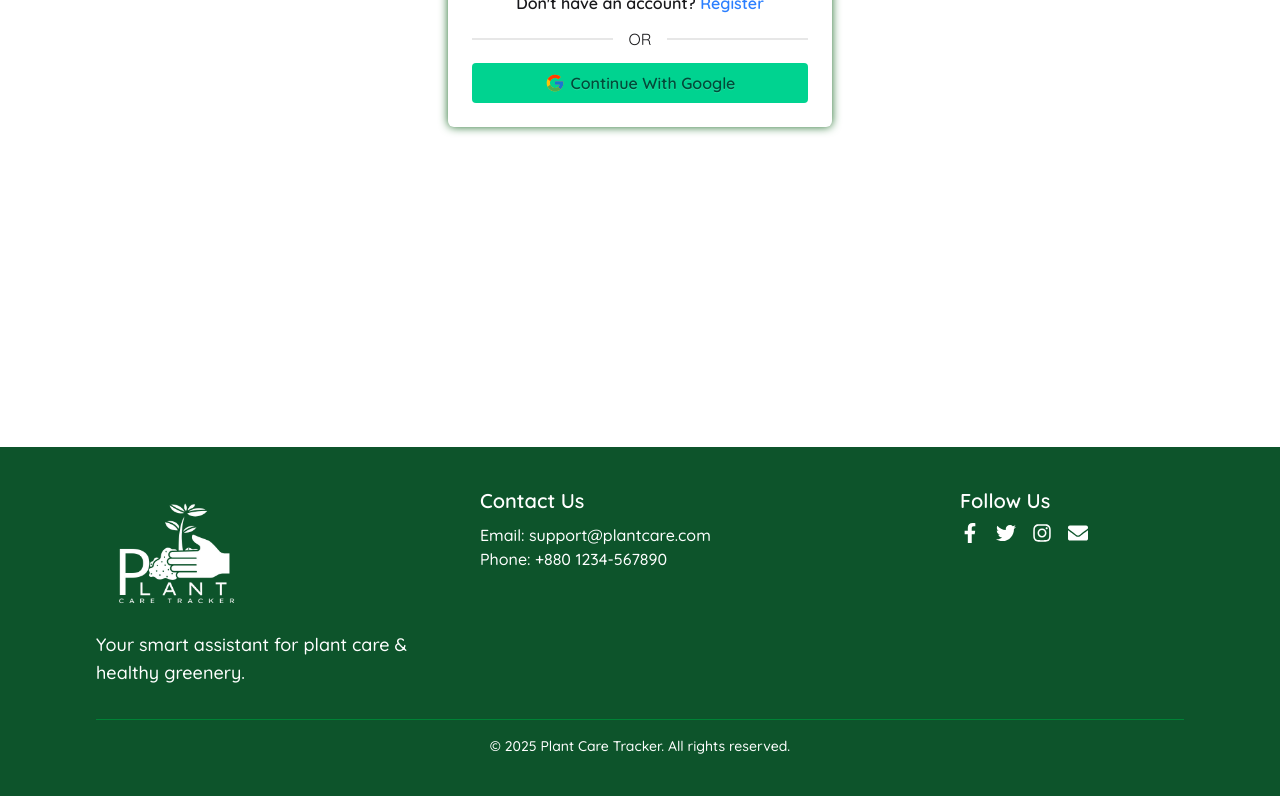
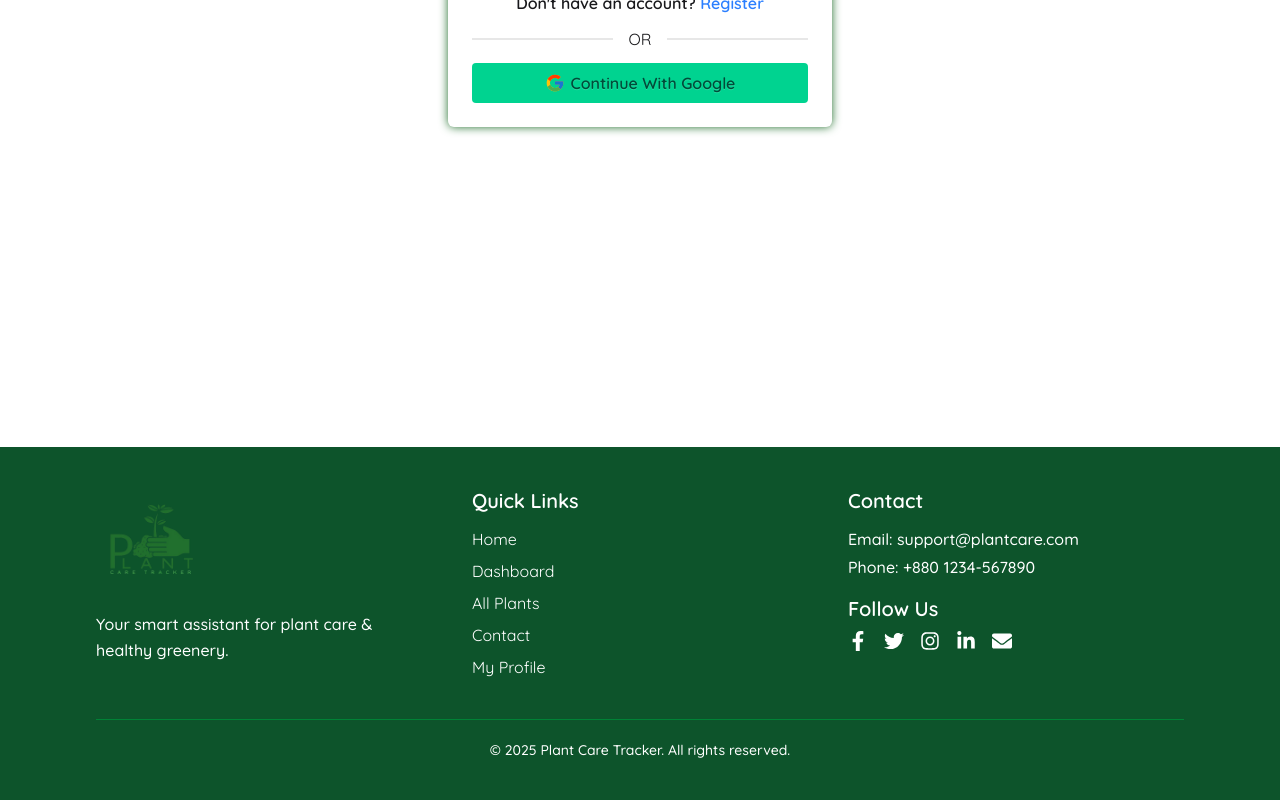
Before and after one commit to shakilsarkar12/plant-care-tracker-client, a React (Vite) app: page /login in a window 1280 px wide. Shown: the part 417-1217 px from the top of the page. Built offline with nearby package versions, Linux system fonts and the light colour scheme; no server answers.

Commit message:
footer update

```diff
--- a/src/Components/Footer/Footer.jsx
+++ b/src/Components/Footer/Footer.jsx
@@ -1,65 +1,106 @@
-import React from "react";
-import navLogo from "../../assets/footerLogo.png";
 import {
   FaFacebookF,
   FaTwitter,
   FaInstagram,
   FaEnvelope,
+  FaLinkedinIn,
 } from "react-icons/fa";
+import { Link } from "react-router";
+import navLogo from "../../assets/logo.png";
 
 const Footer = () => {
   return (
-    <footer className="bg-green-900 text-white py-10 px-4 sm:px-5 md:px-8 lg:px-16 xl:px-24 mt-10">
-      <div className="max-w-7xl mx-auto flex flex-col sm:flex-row gap-8">
-        <div className="sm:w-1/2 md:w-1/3">
+    <footer className="bg-green-900 text-white py-10 px-4 sm:px-6 lg:px-16 xl:px-24 mt-10">
+      <div className="max-w-7xl mx-auto grid gap-10 md:grid-cols-3">
+        {/* Logo & Tagline */}
         <div>
           <img
-              className="w-20 h-20 md:w-40 md:h-40 -mt-2 mb-2"
+            className="w-20 h-20 md:w-28 md:h-28 mb-3"
             src={navLogo}
             alt="Plant Care Tracker"
           />
-          </div>
-          <p className="-mt-4 text-sm sm:text-lg text-white font-medium">
+          <p className="text-sm sm:text-base font-medium leading-relaxed">
             Your smart assistant for plant care & healthy greenery.
           </p>
         </div>
 
-        <div className="md:w-2/3 flex flex-col md:flex-row gap-8">
-          <div className="md:w-1/2">
-            <h3 className="text-lg sm:text-xl font-semibold mb-2">
-              Contact Us
-            </h3>
-            <p className="text-sm sm:text-base sm:font-medium">
+        {/* Navigation Links */}
+        <div>
+          <h3 className="text-lg sm:text-xl font-semibold mb-3">Quick Links</h3>
+          <ul className="space-y-2 text-sm sm:text-base">
+            <li>
+              <Link to="/" className="hover:text-green-400 transition">
+                Home
+              </Link>
+            </li>
+            <li>
+              <Link to="/dashboard" className="hover:text-green-400 transition">
+                Dashboard
+              </Link>
+            </li>
+            <li>
+              <Link to="/allplants" className="hover:text-green-400 transition">
+                All Plants
+              </Link>
+            </li>
+            <li>
+              <Link to="/contact" className="hover:text-green-400 transition">
+                Contact
+              </Link>
+            </li>
+            <li>
+              <Link to="/profile" className="hover:text-green-400 transition">
+                My Profile
+              </Link>
+            </li>
+          </ul>
+        </div>
+
+        {/* Contact & Social */}
+        <div>
+          <h3 className="text-lg sm:text-xl font-semibold mb-3">Contact</h3>
+          <p className="text-sm sm:text-base font-medium mb-1">
             Email: support@plantcare.com
           </p>
-            <p className="text-sm sm:text-base sm:font-medium">
+          <p className="text-sm sm:text-base font-medium mb-4">
             Phone: +880 1234-567890
           </p>
-          </div>
-
-          <div className="w-fit md:mx-auto">
           <h3 className="text-lg sm:text-xl font-semibold mb-2">Follow Us</h3>
           <div className="flex gap-4 mt-2">
             <a
-                href="https://www.facebook.com/"
+              href="https://facebook.com"
+              target="_blank"
+              rel="noreferrer"
               className="hover:text-green-400 transition"
             >
               <FaFacebookF size={20} />
             </a>
             <a
-                href="https://x.com/"
+              href="https://twitter.com"
+              target="_blank"
+              rel="noreferrer"
               className="hover:text-green-400 transition"
             >
               <FaTwitter size={20} />
             </a>
             <a
-                href="https://www.instagram.com/"
+              href="https://instagram.com"
+              target="_blank"
+              rel="noreferrer"
               className="hover:text-green-400 transition"
             >
               <FaInstagram size={20} />
             </a>
             <a
-                href="https://mail.google.com/mail/u/0/#inbox?compose=GTvVlcSGKZZxwTGTLxVBrlPBhdNhpbDjsKwzXFCfJdPFXNcxXGHjwNNXZVHxjVLQKJXJMqgNXPSWQ"
+              href="https://linkedin.com/in/md-shakil-sarkar/"
+              target="_blank"
+              rel="noreferrer"
+              className="hover:text-green-400 transition"
+            >
+              <FaLinkedinIn size={20} />
+            </a>
+            <a
+              href="mailto:support@plantcare.com"
               className="hover:text-green-400 transition"
             >
               <FaEnvelope size={20} />
@@ -67,9 +108,9 @@ const Footer = () => {
           </div>
         </div>
       </div>
-      </div>
 
-      <div className="text-center text-sm font-medium mt-8 pt-4 border-t border-green-700">
+      {/* Bottom Text */}
+      <div className="text-center text-sm font-medium mt-10 pt-5 border-t border-green-700">
         © {new Date().getFullYear()} Plant Care Tracker. All rights reserved.
       </div>
     </footer>
--- a/src/Components/Slide/Slide.jsx
+++ b/src/Components/Slide/Slide.jsx
@@ -4,7 +4,7 @@ import { Link } from "react-router";
 const Slide = ({ bgImage, header, desc, btnName, link }) => {
   return (
     <div
-      className="h-[35vh] sm:h-[45vh] md:h-[h-70vh] bg-cover bg-center flex items-center rounded-md text-shadow text-white relative"
+      className="h-[35vh] sm:h-[45vh] md:h-[h-70vh] bg-cover bg-center flex items-center rounded-lg text-shadow text-white relative overflow-hidden"
       style={{
         backgroundImage: `url(${bgImage})`,
       }}
--- a/src/Components/WhyChooseUs/WhyChooseUs.jsx
+++ b/src/Components/WhyChooseUs/WhyChooseUs.jsx
@@ -26,7 +26,7 @@ const features = [
 
 const WhyChooseUs = () => {
   return (
-    <section className="">
+    <section className="my-12">
       <div className="max-w-7xl mx-auto">
         <h2 className="text-xl sm:text-2xl md:text-3xl lg:text-4xl font-bold text-green-700 text-center mb-10">
           Why Choose Plant Care Tracker?
```
Lines whose indentation alone changed are shown as unchanged.
